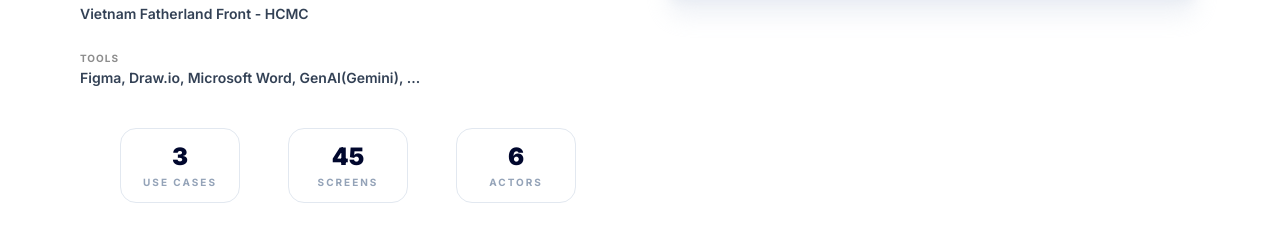
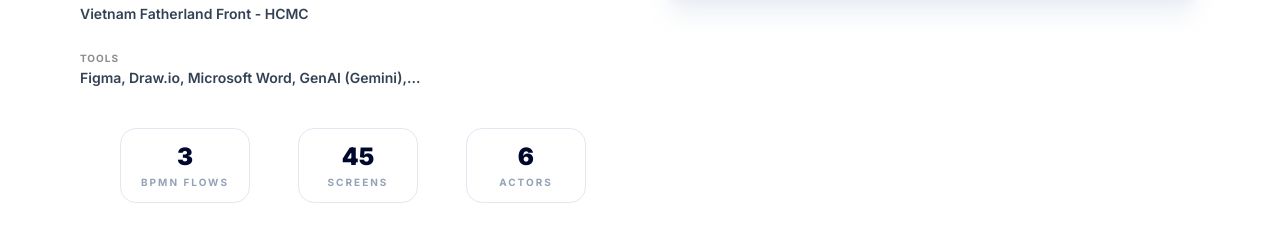
Before and after one commit to ntthuyen11723/portfolioNTTH, a Next.js app: page /projects/digital-transformation-public in a window 1280 px wide. Shown: the part 479-719 px from the top of the page. Built offline with nearby package versions, Linux system fonts and the light colour scheme.

Commit message:
change projects constants

```diff
--- a/src/app/(main)/experience-skills/page.tsx
+++ b/src/app/(main)/experience-skills/page.tsx
@@ -468,7 +468,7 @@ export default function ExperienceAndSkillsPage() {
             >
               {/* Header: Icon, Subtitle và Title trên cùng 1 hàng */}
               <div className="flex items-center group-hover:border-[#00072D] border-[#00072D]/20 gap-5 mb-6">
-                <IconBox icon={item.icon} className="shrink-0 hover:bg-[#00072D]/[0.1] border border-[#00072D]/20" />
+                <IconBox icon={item.icon} className="shrink-0 hover:bg-[#00072D]/[0.05] border border-[#00072D]/20" />
 
                 <div className="flex flex-col">
                   <span className="text-[11px] font-bold text-[#00072D]/60 uppercase tracking-[0.2em] mb-1">
@@ -481,14 +481,14 @@ export default function ExperienceAndSkillsPage() {
               </div>
 
               {/* Description */}
-              <p className="text-[15px] leading-relaxed text-slate-500 font-medium mb-6 flex-1">
+              <p className="text-[15px] leading-relaxed text-slate-500 font-medium mb-6 flex-1 group-hover:text-black">
                 {item.desc}
               </p>
 
               {/* Tags */}
-              <div className="flex flex-wrap gap-2 border-t border-slate-100">
+              <div className="flex flex-wrap gap-2  ">
                 {item.tags.map(tag => (
-                  <span key={tag} className="px-3 py-1.5 rounded-lg text-[10px] font-bold uppercase tracking-wider bg-[#a8f0d669] text-[#00072D] border border-[#00072D]/20">
+                  <span key={tag} className="px-3 py-1.5 rounded-lg text-[10px] font-bold uppercase tracking-wider bg-[#ffffff] border-orange-300 text-[#00072D] border">
                     {tag}
                   </span>
                 ))}
--- a/src/app/(main)/projects/[slug]/page.tsx
+++ b/src/app/(main)/projects/[slug]/page.tsx
@@ -192,36 +192,6 @@ function ArtifactSection({ type, item }: { type: string; item: ArtifactItem }) {
   );
 }
 
-/* ============================================================
-   PROCESS STEP & OTHER SUB-COMPONENTS
-   ============================================================ */
-
-// function ProcessStep({ step, index, total }: { step: Project["process"]["steps"][number]; index: number; total: number }) {
-//   return (
-//     <div className="relative flex gap-5">
-//       <div className="flex flex-col items-center">
-//         <div className="w-8 h-8 rounded-full border-2 border-[#00072D] bg-white flex items-center justify-center z-10 flex-shrink-0">
-//           <span className="text-[10px] font-black text-[#00072D]">{String(index + 1).padStart(2, "0")}</span>
-//         </div>
-//         {index < total - 1 && <div className="flex-1 w-px bg-gradient-to-b from-[#00072D]/30 to-transparent mt-1 mb-1" />}
-//       </div>
-//       <div className="pb-8 flex-1 min-w-0">
-//         <h4 className="font-bold text-slate-900 mb-1">{step.name}</h4>
-//         <p className="text-sm text-slate-500 leading-relaxed mb-3">{step.description}</p>
-//         {step.output && step.output.length > 0 && (
-//           <div className="flex flex-wrap gap-2">
-//             {step.output.map((o) => (
-//               <span key={o} className="inline-flex items-center gap-1 px-3 py-1 rounded-full bg-[#00072D]/8 border border-[#00072D]/20 text-[#00072D] text-[11px] font-semibold">
-//                 <span className="opacity-60">→</span> {o}
-//               </span>
-//             ))}
-//           </div>
-//         )}
-//       </div>
-//     </div>
-//   );
-// }
-
 function PainPoint({ text, index }: { text: string; index: number }) {
   return (
     <div className="flex gap-4 p-4 rounded-xl border border-[#00072D]/15 bg-[#00072D]/[0.04] group hover:bg-[#00072D]/[0.08] hover:border-[#00072D]/30 transition-all duration-200">
@@ -267,8 +237,7 @@ export default function ProjectDetailPage({ params }: { params: { slug: string }
   const metricEntries: { label: string; value: number }[] = [
     project.metrics.bpmn != null
       ? {
-        label: isAnSinhXaHoi ? "Use Cases" : "BPMN Flows", // <-- SỬA DÒNG NÀY
-        value: project.metrics.bpmn
+        label:  "BPMN Flows", value: project.metrics.bpmn
       }
       : null,
     project.metrics.screens != null
--- a/src/features/projects/constants.ts
+++ b/src/features/projects/constants.ts
@@ -22,7 +22,7 @@ export const PROJECTS: Project[] = [
     heroImage: "/images/digital/sct.png",
 
     tags: ["SRS", "BPMN", "ERD", "UAT"],
-    tools: ["Figma", "Draw.io", "MySQL","GenAI(Gemini, Claude),..."],
+    tools: ["Figma", "Draw.io", "MySQL","GenAI (Gemini, Claude),..."],
 
     /* ===== METRICS ===== */
     metrics: {
@@ -127,7 +127,7 @@ export const PROJECTS: Project[] = [
     heroImage: "/DVX247.png",
 
     tags: ["Use Cases", "BRD", "BPMN", "UX/UI"],
-    tools: ["Figma", "Power BI","GenAI(Gemini, Claude),..."],
+    tools: ["Figma", "Power BI","GenAI (Gemini, Claude),..."],
 
     /* ===== METRICS ===== */
     metrics: {
@@ -148,7 +148,8 @@ export const PROJECTS: Project[] = [
         "Unstandardized Service Quality"
 
       ],
-      problemdtl: ["Manual management via calls and spreadsheets causes operational delays",
+      problemdtl: [
+        "Manual management via calls and spreadsheets causes operational delays",
         "Fragmented communication between stakeholders increases response times and errors",
         "Lack of real-time monitoring for vehicle usage and driver availability",
         "Manual commission calculations need improved financial transparency and accuracy",
@@ -194,14 +195,13 @@ export const PROJECTS: Project[] = [
     /* ===== OUTCOME ===== */
     outcome: {
       impact: [
-        "Authored Use Cases for 3 actor roles and 12 process descriptions",
-        "Designed 45 backend UI/UX screens in Figma adopted as the dev team's implementation reference",
-        "Modeled 3 BPMN workflows clarifying multi-party service flow (renters, agencies, drivers)",
+        "Authored Use Cases for 3 roles and 12 BPMN workflows clarifying multi-party service flows",
+        "Designed 61 backend UI/UX screens in Figma adopted as the dev team's implementation reference",
         "Pre go-live: collaborated with development team to ensure accurate requirement translation",
       ],
       highlights: [
         { label: "BPMN Flows", value: 3 },
-        { label: "Screens", value: 45 },
+        { label: "Screens", value: 61 },
       ],
     },
   },
@@ -225,7 +225,7 @@ export const PROJECTS: Project[] = [
     heroImage: "/images/digital/asxh.png",
 
     tags: ["SRS", "BPMN", "Use Case", "UX/UI"],
-    tools: ["Figma", "Draw.io", "Microsoft Word", "GenAI(Gemini)","..."],
+    tools: ["Figma", "Draw.io", "Microsoft Word", "GenAI (Gemini),..."],
 
     /* ===== METRICS ===== */
     metrics: {
```
